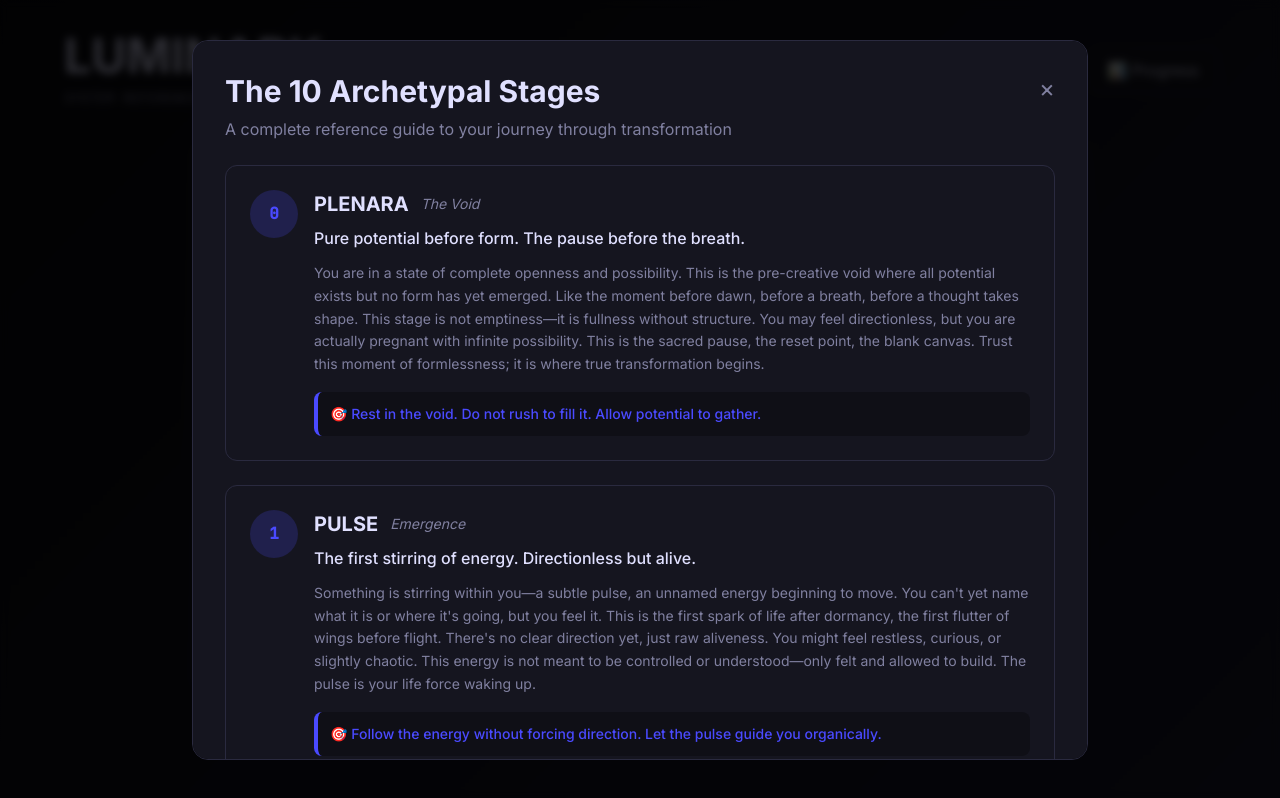
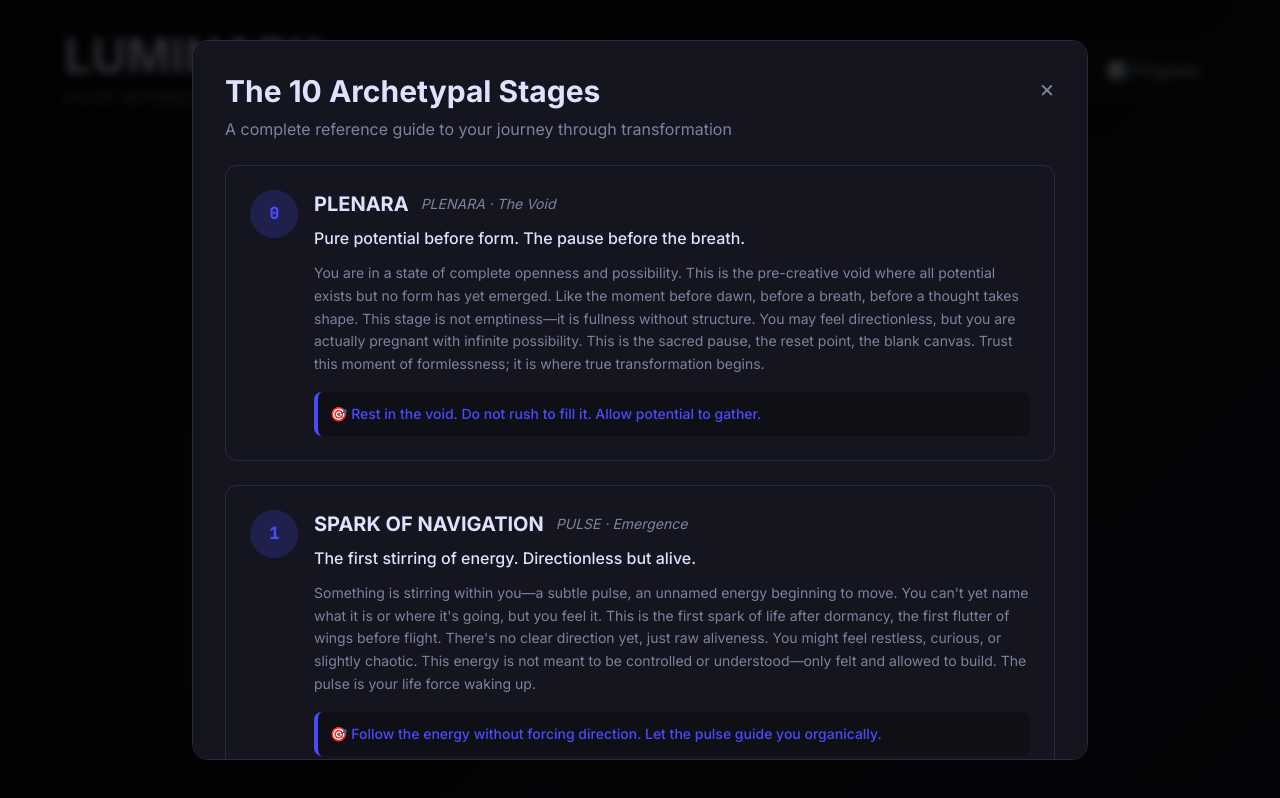
Before and after one commit to foreverforward760-crypto/luminark-v2, a Next.js app: page / in a window 1280 px wide. Both pictures are taken after a click on the button "📖 Stage Index". Built offline with nearby package versions, Linux system fonts and the light colour scheme.

Commit message:
Show canonical SAP stage names in the stage index

```diff
--- a/components/StageIndex.tsx
+++ b/components/StageIndex.tsx
@@ -57,10 +57,10 @@ export default function StageIndex({ onClose }: StageIndexProps) {
                 <div className="flex-1">
                   <div className="flex items-center gap-3 mb-2">
                     <h3 className="text-xl font-bold text-luminark-text">
-                      {stage.name}
+                      {stage.canonicalName}
                     </h3>
                     <span className="text-sm text-luminark-muted italic">
-                      {stage.subtitle}
+                      {stage.name} · {stage.subtitle}
                     </span>
                   </div>
                   <p className="text-luminark-text mb-3 font-medium">
```
